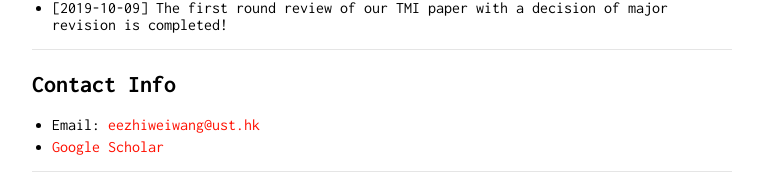
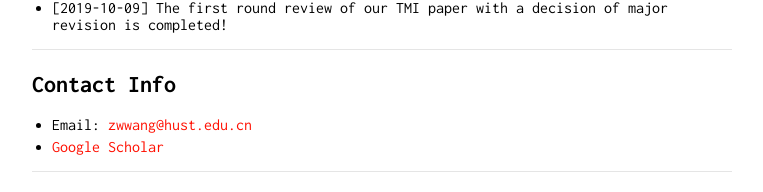
Before and after one commit to Andysis/andysis.github.io, a Jekyll site: the page built from index.md, in a window 1280 px wide. Shown: the part 908-1100 px from the top of the page, without its empty margins (258-1021 px from the left). Built offline with Jekyll 4.4.1, drawn with Linux system fonts in a browser that asks for light colours; our own code applies the rules of GitHub Pages for plain Markdown files.

Commit message:
2021.6.15

```diff
--- a/index.md
+++ b/index.md
@@ -35,5 +35,5 @@ Want more about me? Please see my [CV](resume.pdf).
 
 ## Contact Info
 
-* Email: [eezhiweiwang@ust.hk](mailto:zwwang@hust.edu.cn)
+* Email: [zwwang@hust.edu.cn](mailto:zwwang@hust.edu.cn)
 * [Google Scholar](https://scholar.google.com/citations?user=LwQcmgYAAAAJ&hl=en)
```
